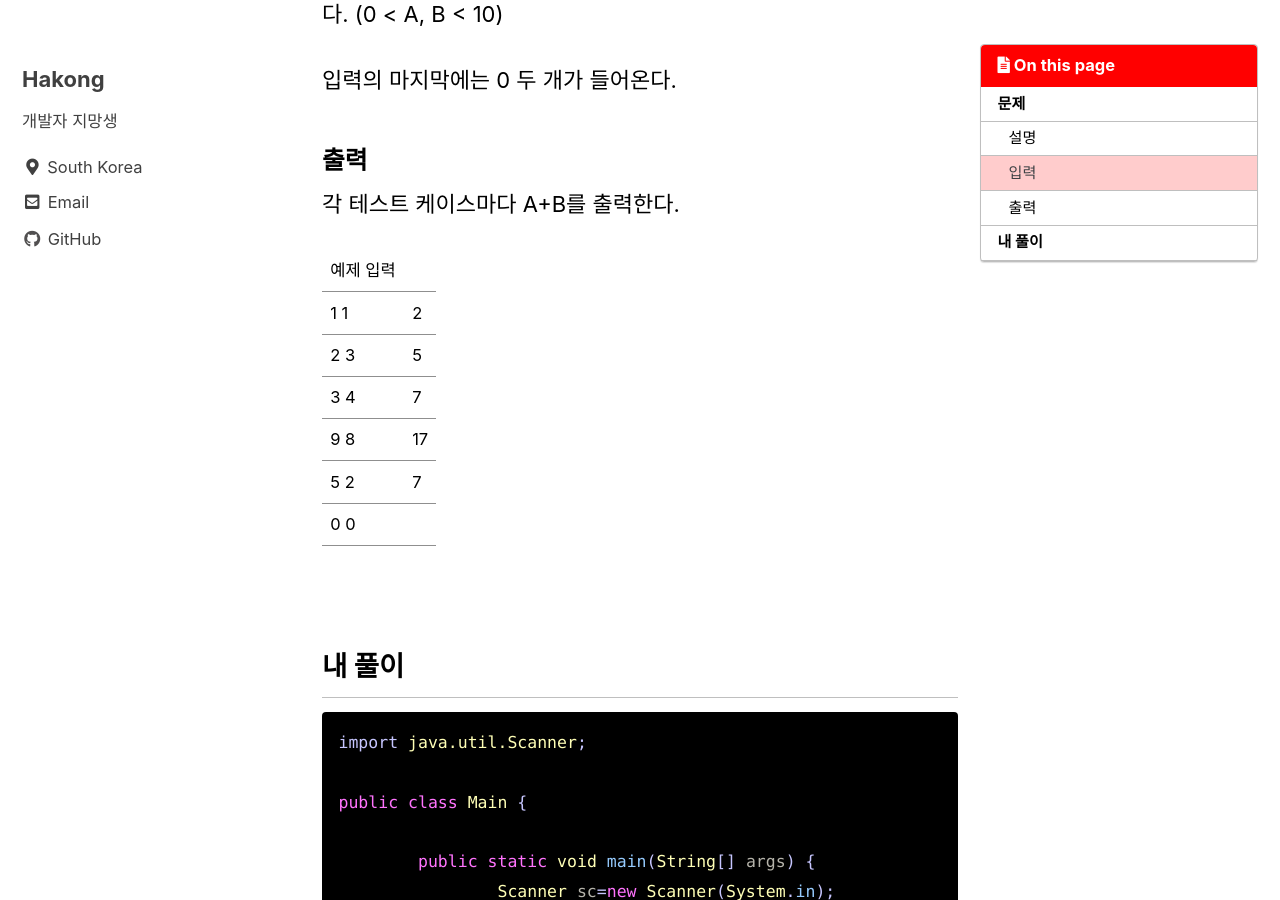
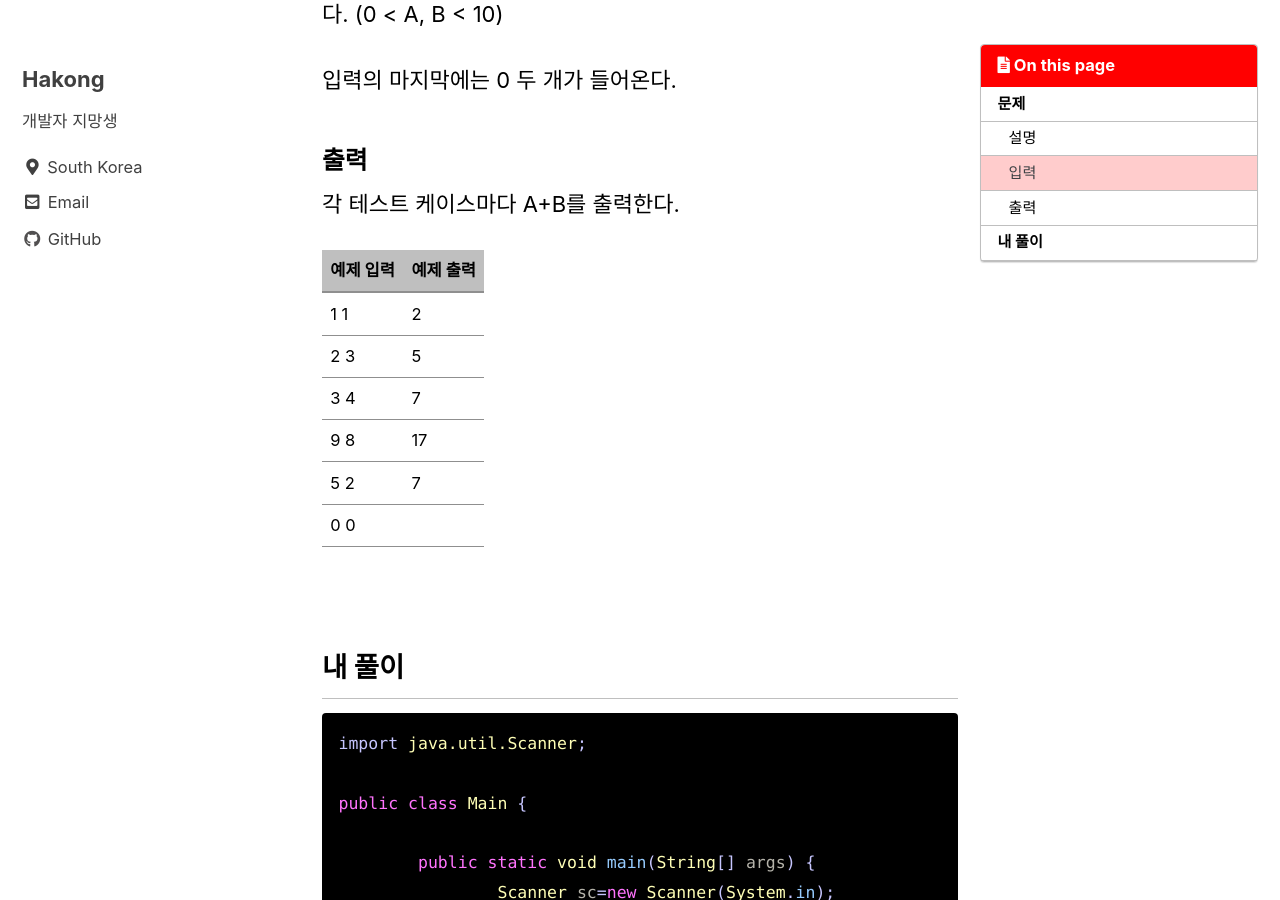
Before and after one commit to xxxjoyxxx/xxxjoyxxx.github.io, a Jekyll site: the page built from _posts/2022-12-15-1215test2.md, in a window 1280 px wide and 900 px high, scrolled down 758 px. Built offline with Jekyll 4.4.1, drawn with Linux system fonts in a browser that asks for light colours; cached includes are drawn as plain includes; some web fonts are replaced.

Commit message:
Update 2022-12-15-1215test2.md

```diff
--- a/_posts/2022-12-15-1215test2.md
+++ b/_posts/2022-12-15-1215test2.md
@@ -22,7 +22,8 @@ toc_sticky: true
 ### 출력
 각 테스트 케이스마다 A+B를 출력한다.
 
-예제 입력|
+예제 입력|예제 출력
+---|---
 1 1|2
 2 3|5
 3 4|7
```
